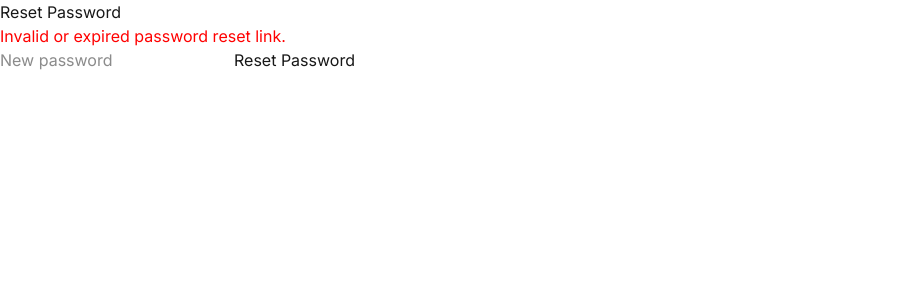
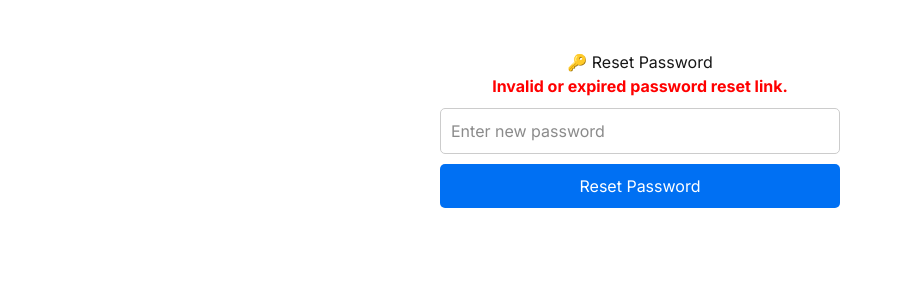
Before and after one commit to m-vishal-10/task-vault-frontend, a Next.js app: page /reset-password in a window 1280 px wide. Shown: the top 300 px of the page, without its empty margins (0-902 px from the left). Built offline with nearby package versions, Linux system fonts and the light colour scheme; no server answers.

Commit message:
tryna fix

```diff
--- a/src/app/reset-password/page.tsx
+++ b/src/app/reset-password/page.tsx
@@ -33,37 +33,66 @@ export default function ResetPasswordPage() {
   const handleSubmit = async (e: React.FormEvent) => {
     e.preventDefault();
     setError('');
+    setSuccess('');
     setLoading(true);
 
     try {
+      // Call backend reset password
       await apiService.resetPassword(accessToken, refreshToken, password);
 
-      setSuccess('Password updated successfully! Please log in with your new password.');
+      setSuccess('✅ Password updated successfully! Please log in with your new password.');
 
+      // Redirect to login after 2 seconds
       setTimeout(() => {
         router.push('/login');
       }, 2000);
-    } catch (err) {
-      setError(err instanceof Error ? err.message : 'Something went wrong.');
+    } catch (err: unknown) {
+      if (err instanceof Error) {
+        setError(err.message);
+      } else {
+        setError('Something went wrong while resetting password.');
+      }
     } finally {
       setLoading(false);
     }
   };
 
   return (
-    <div>
-      <h1>Reset Password</h1>
-      {error && <p style={{ color: 'red' }}>{error}</p>}
-      {success && <p style={{ color: 'green' }}>{success}</p>}
+    <div style={{ maxWidth: '400px', margin: '50px auto', textAlign: 'center' }}>
+      <h1>🔑 Reset Password</h1>
+      {error && <p style={{ color: 'red', fontWeight: 'bold' }}>{error}</p>}
+      {success && <p style={{ color: 'green', fontWeight: 'bold' }}>{success}</p>}
+
       <form onSubmit={handleSubmit}>
         <input
           type="password"
-          placeholder="New password"
+          placeholder="Enter new password"
           value={password}
           onChange={(e) => setPassword(e.target.value)}
           required
+          style={{
+            width: '100%',
+            padding: '10px',
+            margin: '10px 0',
+            fontSize: '16px',
+            borderRadius: '5px',
+            border: '1px solid #ccc',
+          }}
         />
-        <button type="submit" disabled={loading || !accessToken || !refreshToken}>
+        <button
+          type="submit"
+          disabled={loading || !accessToken || !refreshToken}
+          style={{
+            width: '100%',
+            padding: '10px',
+            fontSize: '16px',
+            borderRadius: '5px',
+            backgroundColor: loading ? '#ccc' : '#0070f3',
+            color: '#fff',
+            cursor: loading ? 'not-allowed' : 'pointer',
+            border: 'none',
+          }}
+        >
           {loading ? 'Updating...' : 'Reset Password'}
         </button>
       </form>
```
